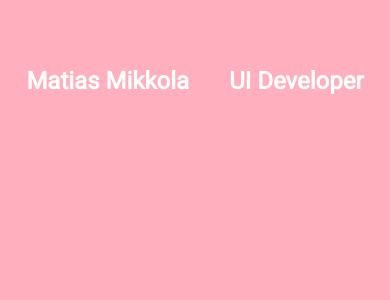
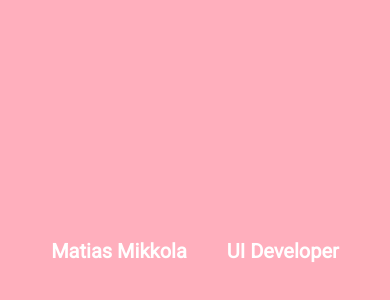
Before and after one commit to MatiasMikkola12/home, a React (Create React App) app: page / in a window 390 px wide. Shown: the part 340-640 px from the top of the page. Built offline with nearby package versions, Linux system fonts and the light colour scheme.

Commit message:
Modify breakpoints and position

```diff
--- a/src/App.css
+++ b/src/App.css
@@ -7,7 +7,7 @@
   display: flex;
   justify-content: center;
   position: absolute;
-  top: 50%;
+  top: 70%;
   width: 50%;
   color: #fff;
   font-size: 12px;
@@ -20,8 +20,16 @@
   margin: 20px;
 }
 
-@media only screen and (max-width: 512px) {
+@media only screen and (max-width: 756px) {
+    .header {
+      width: 60%;
+      font-size: 10px;
+    }
+}
+
+@media only screen and (max-width: 546px) {
     .header {
       width: 100%;
+      font-size: 10px;
     }
 }
```
